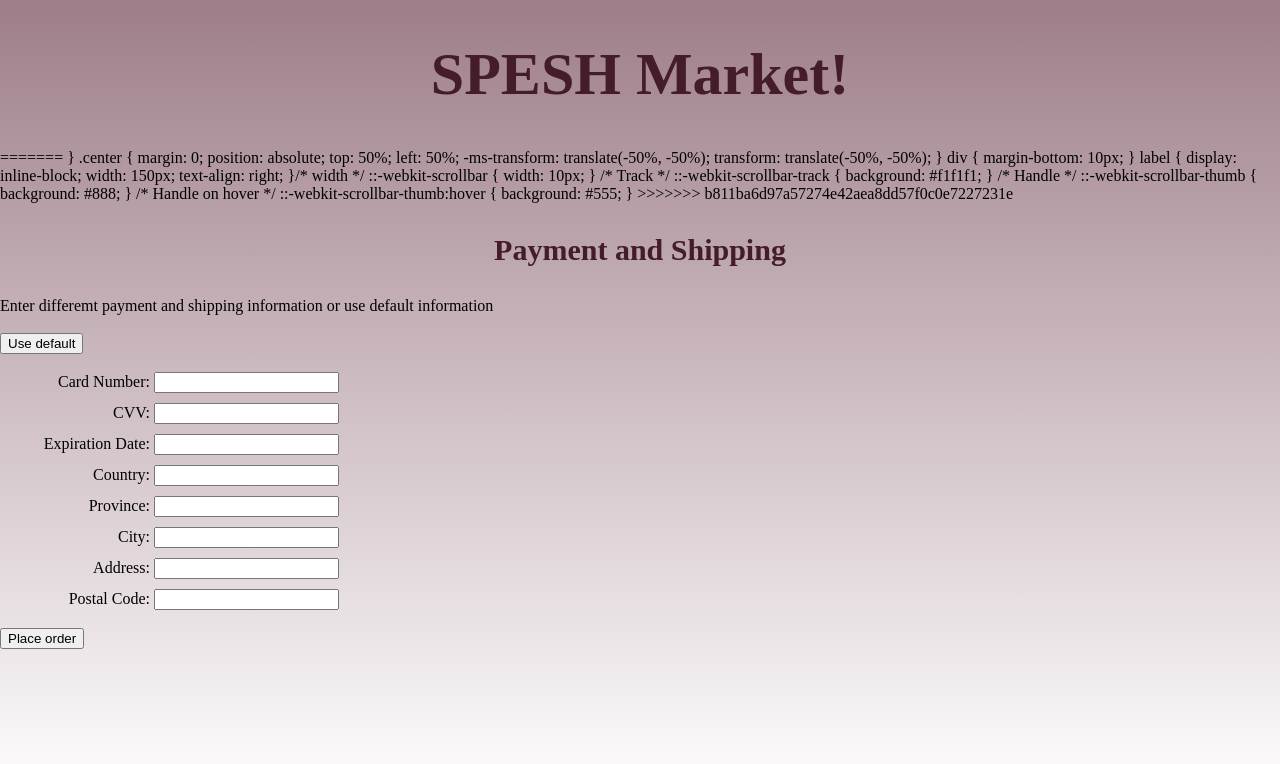
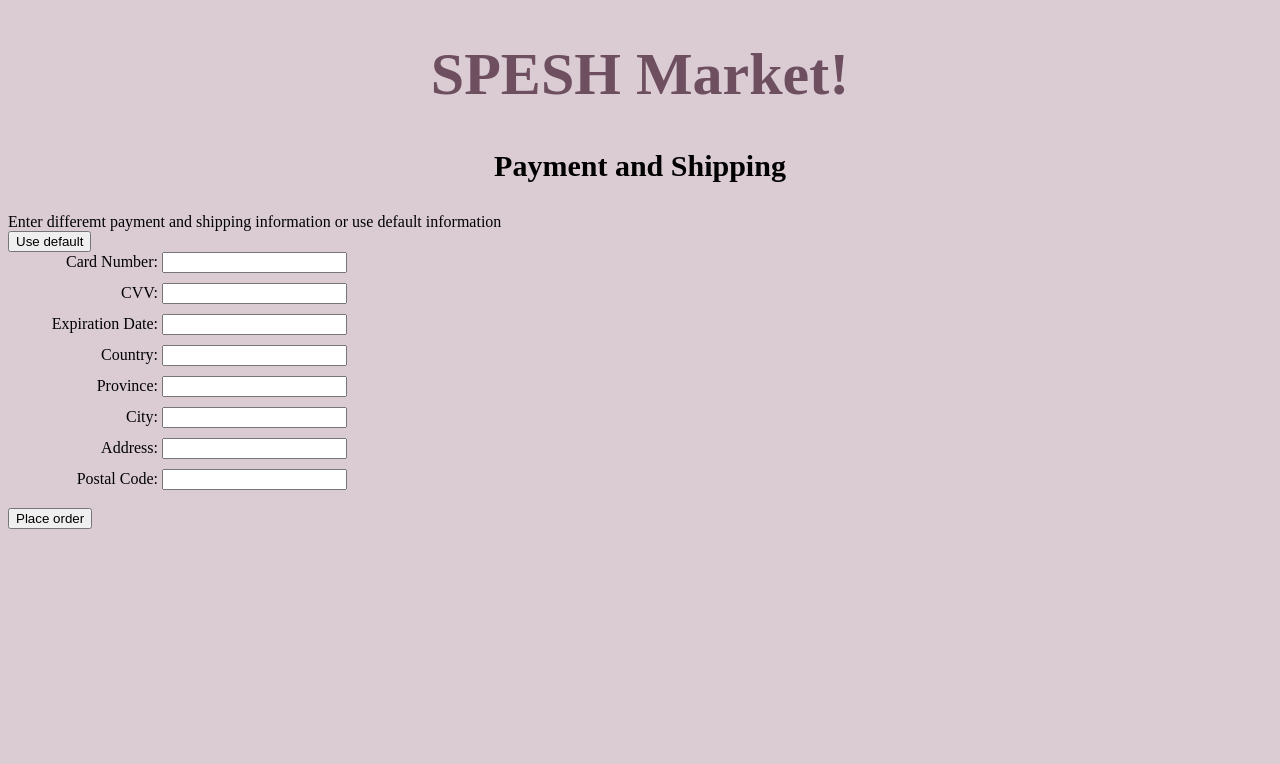
Before and after one commit to saymahub/SPESH-Database-and-Website, a PHP site: page /CheckoutPage.php in a window 1280 px wide. Shown: the top 764 px of the page. Run offline with PHP 8.4, Linux system fonts and the light colour scheme.

Commit message:
Update CheckoutPage.php

```diff
--- a/SPESH/Website/CheckoutPage.php
+++ b/SPESH/Website/CheckoutPage.php
@@ -1,22 +1,15 @@
 <!DOCTYPE html>
 <html>
   <head>
-    <title>Checkout</title>
-		<h1 style="color: #451C29; font-size:60px; text-align:center;">SPESH Market! </h1>
+    <title>SPESH!
+    <body>
+    <title>Item</title>
+		<h1 style="color: #6D4F60; font-size:60px; text-align:center;">SPESH Market! </h1>
 
     <style>
-      body {
-        height: 100%;
-        margin: 0;
-        background-repeat: no-repeat;
-        background-attachment: fixed;
-        background-image: url("https://www.google.com/url?sa=i&url=https%3A%2F%2Fstock.adobe.com%2Fsearch%2Fimages%3Fk%3Dpastel%2Bpink%2Bwhite%2Bbackgrounds&psig=AOvVaw0cYMKv7DKB2JAFUDCDF4gT&ust=1670289119178000&source=images&cd=vfe&ved=0CBAQjRxqFwoTCOio1f6l4fsCFQAAAAAdAAAAABAE");
-        background-image: linear-gradient(#9E7E88, #FFFFFF);
-      }
 		.container {
   		height: 200px;
  		position: relative;
-<<<<<<< HEAD
 		}
 
 		.center {
@@ -54,61 +47,19 @@
         ::-webkit-scrollbar-thumb:hover {
         background: #555;
         }
-  </style>
-</head>
-=======
-      }
 
-      .center {
-        margin: 0;
-        position: absolute;
-        top: 50%;
-        left: 50%;
-        -ms-transform: translate(-50%, -50%);
-        transform: translate(-50%, -50%);
-      }
 
-        div {
-          margin-bottom: 10px;
-        }
-        label {
-          display: inline-block;
-          width: 150px;
-          text-align: right;
-        }/* width */
-          ::-webkit-scrollbar {
-          width: 10px;
-          }
-
-          /* Track */
-          ::-webkit-scrollbar-track {
-          background: #f1f1f1;
-          }
-
-          /* Handle */
-          ::-webkit-scrollbar-thumb {
-          background: #888;
-          }
-
-          /* Handle on hover */
-          ::-webkit-scrollbar-thumb:hover {
-          background: #555;
-          }
     </style>
 
   </head>
->>>>>>> b811ba6d97a57274e42aea8dd57f0c0e7227231e
-  <body>
+  <body style="background-color:#DBCCD4">
     <div class="west">
-  	<p style = "color: #451C29; text-align:center; font-size:30px;" > <strong>Payment and Shipping</strong><p>
+  	<p style = "text-align:center; font-size:30px;" > <strong>Payment and Shipping</strong><p>
         <form action="/form/submit" method="post">
             <?php echo " Enter differemt payment and shipping information or use default information";
            ?>
            <br>
-           <br>
             <input type="submit" value="Use default" />
-            <br>
-                <br>
             <div>
                 <label>Card Number:</label>
                 <input type="text" />
@@ -142,9 +93,11 @@
                 <input type="text" />
                 <br>
                 <br>
-                <input type="submit" value="Place order"/>
+                <input type="submit" value="Place order" />
             </div>
         </form>
+
+
     </div>
   </body>
 </html>
```
Lines whose indentation alone changed are shown as unchanged.
